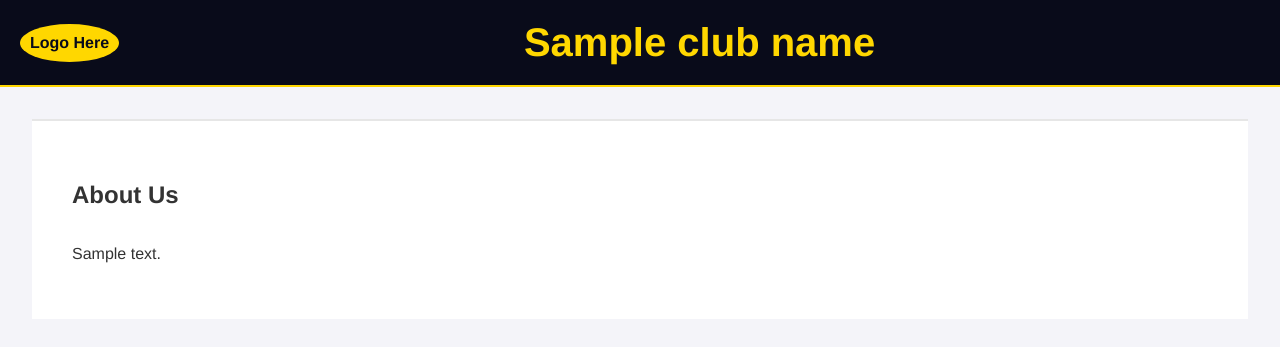
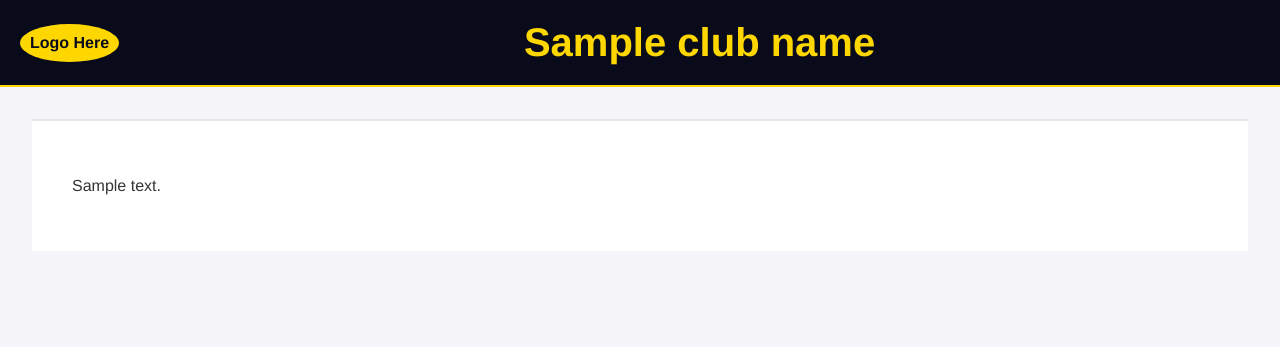
Before and after one commit to johnhooft/entourage-main, a Flask app: template templates/site.html in a window 1280 px wide. Shown: the top 347 px of the page. Run offline with Flask 3, Linux system fonts and the light colour scheme; the template is opened without the code that fills it: most values are stand-ins (such as "Sample title", 1, 10 or a date in 2020).

Commit message:
Updated html

```diff
--- a/templates/site.html
+++ b/templates/site.html
@@ -33,7 +33,6 @@
 
     <main>
         <section class="about-section">
-            <h2>About Us</h2>
             <div class="about-content">
                 <p>{{ generated_content['About Us'] }}</p>
                 <div class="about-image">
```
